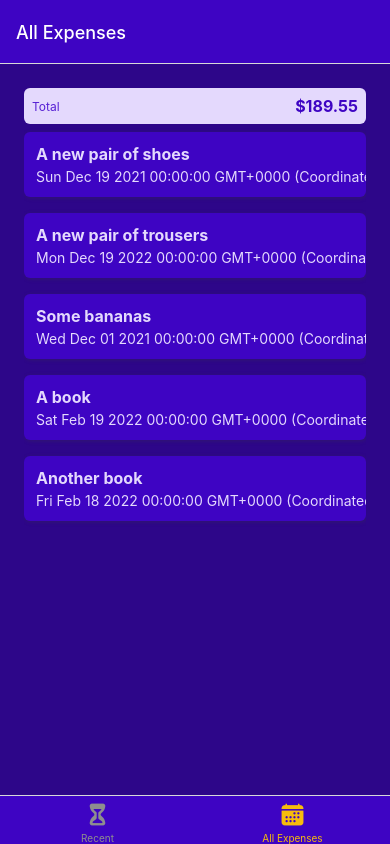
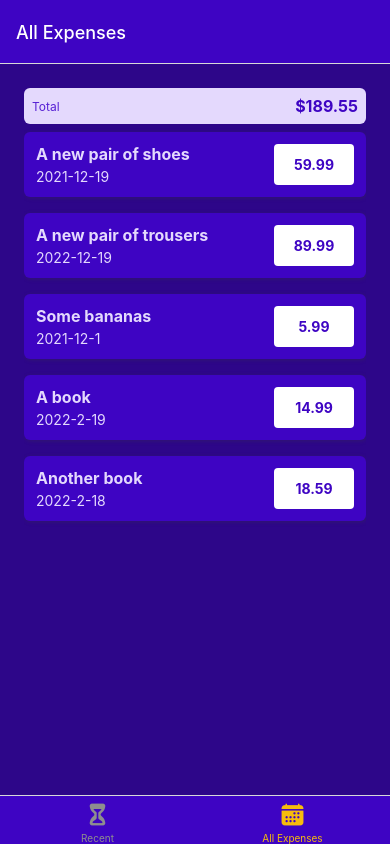
Before and after one commit to Rukije/ExpenseApp, a React Native app: screen /AllExpenses in a window 390 px wide. Built offline with nearby package versions, Linux system fonts and the light colour scheme.

Commit message:
Formatted dates

```diff
--- a/components/ExpensesOutput/ExpenseItem.js
+++ b/components/ExpensesOutput/ExpenseItem.js
@@ -1,5 +1,6 @@
 import { View, Text, Pressable,StyleSheet} from "react-native";
 import {GlobalStyles} from "../../constants/styles"
+import { getFormattedDate } from '../../util/date';
 
 
 function ExpenseItem({description, amount,date}) {
@@ -8,10 +9,10 @@
       <View style={styles.expenseItem}>
         <View>
           <Text style={[styles.textBase, styles.description]}>{description}</Text>
-          <Text style={styles.textBase}>{date.toString()}</Text>
+          <Text style={styles.textBase}>{getFormattedDate(date)}</Text>
         </View>
         <View style={styles.amountContainer}>
-          <Text style={styles.amount}>{amount}</Text>
+          <Text style={styles.amount}>{amount.toFixed(2)}</Text>
         </View>
       </View>
     </Pressable>
@@ -49,6 +50,7 @@
         justifyContent:'center',
         alignItems:'center',
         borderRadius:4,
+        minWidth:80,
     },
     amount:{
         color:GlobalStyles.colors.primary500,
--- /dev/null
+++ b/util/date.js
@@ -0,0 +1,4 @@
+
+export function getFormattedDate(date){
+    return `${date.getFullYear()}-${date.getMonth() + 1}-${date.getDate()}`;
+}
```
